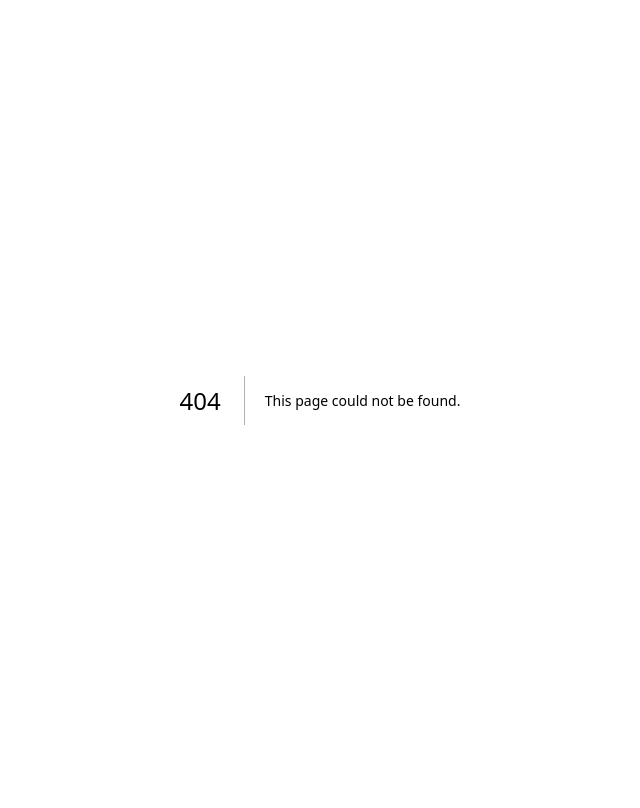
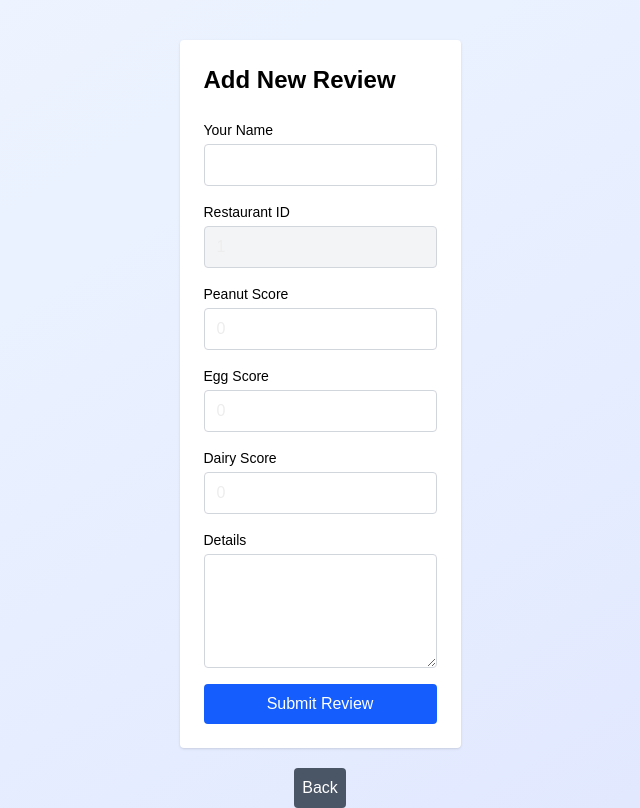
Before and after one commit to Zacpowerr/dinning-reviews-frontend-nextjs, a Next.js app: page /restaurants/1/reviews/new in a window 1280 px wide. Before the commit this address had no page. Shown: the whole page, without its empty margins (320-960 px from the left). Built offline with nearby package versions, Linux system fonts and the light colour scheme; no server answers.

Commit message:
Add New Review page and update RestaurantPage to include ReviewList; enhance styling for consistency

```diff
--- a/app/restaurants/[id]/page.tsx
+++ b/app/restaurants/[id]/page.tsx
@@ -2,6 +2,7 @@ import Head from "next/head";
 import RestaurantComponent from "../../components/Restaurant";
 import { getRestaurantById } from "../../lib/restaurantUtils";
 import BackButton from "@/app/components/BackButton";
+import ReviewListComponent from "@/app/components/ReviewList";
 
 export const dynamic = "force-dynamic";
 export default async function RestaurantPage({
@@ -22,9 +23,9 @@ export default async function RestaurantPage({
         />
         <meta name="viewport" content="width=device-width, initial-scale=1" />
       </Head>
-      <main>
+      <main className="px-20 min-h-screen bg-gradient-to-br from-blue-50 to-indigo-100 flex flex-col items-around justify-center">
         {restaurant && <RestaurantComponent restaurant={restaurant} />}
-        {restaurant && <ReviewListComponent restaurant={restaurant} />}
+        {restaurant && <ReviewListComponent id={restaurant.id} />}
         <BackButton target={"/restaurants"} />
       </main>
     </>
--- /dev/null
+++ b/app/restaurants/[id]/reviews/new/page.tsx
@@ -0,0 +1,169 @@
+"use client";
+
+import React, { useState } from "react";
+import BackButton from "@/app/components/BackButton";
+import { Review } from "@/types/Review";
+import { useParams } from "next/navigation";
+import { createReview } from "@/app/lib/reviewUtils";
+
+export default function NewReviewPage() {
+  const params = useParams();
+  const id = params.id; // This will be a string
+
+  const initialForm: Partial<Review> = {
+    userName: "",
+    restaurantId: Number(id),
+    peanutScore: 0,
+    eggScore: 0,
+    dairyScore: 0,
+    details: "",
+  };
+  const [form, setForm] = useState(initialForm);
+
+  const handleChange = (
+    e: React.ChangeEvent<HTMLInputElement | HTMLTextAreaElement>
+  ) => {
+    const { name, value, type } = e.target;
+    setForm((prev) => ({
+      ...prev,
+      [name]: type === "number" ? Number(value) : value,
+    }));
+  };
+
+  const handleSubmit = async (e: React.FormEvent) => {
+    e.preventDefault();
+    try {
+      const review = await createReview(form);
+      console.log("REVIEW", review);
+      alert(
+        `Review by: ${review.userName}\nRestaurant ID: ${review.restaurantId}\nPeanut Score: ${review.peanutScore}\nEgg Score: ${review.eggScore}\nDairy Score: ${review.dairyScore}\nDetails: ${review.details}`
+      );
+    } catch (e) {
+      alert("ERROR" + e);
+    }
+  };
+
+  return (
+    <main className="min-h-screen bg-gradient-to-br from-blue-50 to-indigo-100 flex flex-col items-center justify-center">
+      <div className="max-w-md mx-auto mt-10 p-6 bg-white rounded shadow">
+        <h1 className="text-2xl font-bold mb-6 text-black">Add New Review</h1>
+        <form onSubmit={handleSubmit} className="space-y-4">
+          <div>
+            <label
+              htmlFor="userName"
+              className="block text-sm font-medium text-black"
+            >
+              Your Name
+            </label>
+            <input
+              id="userName"
+              name="userName"
+              type="text"
+              value={form.userName}
+              onChange={handleChange}
+              required
+              className="mt-1 block w-full border border-gray-300 rounded px-3 py-2"
+            />
+          </div>
+          <div>
+            <label
+              htmlFor="restaurantId"
+              className="block text-sm font-medium text-black"
+            >
+              Restaurant ID
+            </label>
+            <input
+              id="restaurantId"
+              name="restaurantId"
+              type="number"
+              value={form.restaurantId}
+              readOnly
+              className="mt-1 block w-full border border-gray-300 rounded px-3 py-2 bg-gray-100"
+            />
+          </div>
+          <div>
+            <label
+              htmlFor="peanutScore"
+              className="block text-sm font-medium text-black"
+            >
+              Peanut Score
+            </label>
+            <input
+              id="peanutScore"
+              name="peanutScore"
+              type="number"
+              min={0}
+              max={5}
+              value={form.peanutScore}
+              onChange={handleChange}
+              required
+              className="mt-1 block w-full border border-gray-300 rounded px-3 py-2"
+            />
+          </div>
+          <div>
+            <label
+              htmlFor="eggScore"
+              className="block text-sm font-medium text-black"
+            >
+              Egg Score
+            </label>
+            <input
+              id="eggScore"
+              name="eggScore"
+              type="number"
+              min={0}
+              max={5}
+              value={form.eggScore}
+              onChange={handleChange}
+              required
+              className="mt-1 block w-full border border-gray-300 rounded px-3 py-2"
+            />
+          </div>
+          <div>
+            <label
+              htmlFor="dairyScore"
+              className="block text-sm font-medium text-black"
+            >
+              Dairy Score
+            </label>
+            <input
+              id="dairyScore"
+              name="dairyScore"
+              type="number"
+              min={0}
+              max={5}
+              value={form.dairyScore}
+              onChange={handleChange}
+              required
+              className="mt-1 block w-full border border-gray-300 rounded px-3 py-2"
+            />
+          </div>
+          <div>
+            <label
+              htmlFor="details"
+              className="block text-sm font-medium text-black"
+            >
+              Details
+            </label>
+            <textarea
+              id="details"
+              name="details"
+              value={form.details}
+              onChange={handleChange}
+              required
+              className="mt-1 block w-full border border-gray-300 rounded px-3 py-2"
+              rows={4}
+            />
+          </div>
+          <button
+            type="submit"
+            className="w-full bg-blue-600 text-white py-2 rounded hover:bg-blue-700 transition"
+          >
+            Submit Review
+          </button>
+        </form>
+      </div>
+      <BackButton target={`/restaurants/${params.id}`} />
+    </main>
+  );
+}
--- a/app/restaurants/new/page.tsx
+++ b/app/restaurants/new/page.tsx
@@ -3,7 +3,6 @@
 import BackButton from "@/app/components/BackButton";
 import { createRestaurant } from "@/app/lib/restaurantUtils";
 import { Restaurant } from "@/types/Restaurant";
-import Link from "next/link";
 import React, { useState } from "react";
 
 export default function NewRestaurantPage() {
@@ -32,8 +31,11 @@ export default function NewRestaurantPage() {
   };
 
   return (
+    <main className="min-h-screen bg-gradient-to-br from-blue-50 to-indigo-100 flex flex-col items-center justify-center">
       <div className="max-w-md mx-auto mt-10 p-6 bg-white rounded shadow">
-      <h1 className="text-2xl font-bold mb-6 text-black">Add New Restaurant</h1>
+        <h1 className="text-2xl font-bold mb-6 text-black">
+          Add New Restaurant
+        </h1>
         <form onSubmit={handleSubmit} className="space-y-4">
           <div>
             <label
@@ -76,7 +78,8 @@ export default function NewRestaurantPage() {
             Submit
           </button>
         </form>
+      </div>
       <BackButton target={"/restaurants"} />
-    </div>
+    </main>
   );
 }
--- a/app/restaurants/page.tsx
+++ b/app/restaurants/page.tsx
@@ -18,12 +18,14 @@ export default async function RestaurantsPage() {
         />
         <meta name="viewport" content="width=device-width, initial-scale=1" />
       </Head>
-      <div id="error-popover">defaulterror</div>
-      <main>
+      <main className="min-h-screen bg-gradient-to-br from-blue-50 to-indigo-100 flex flex-col items-center justify-center">
+        {/* <div id="error-popover"></div> */}
+        <RestaurantList restaurants={restaurants} />
         <Link href={"restaurants/new"}>
-          <button>New Restaurant</button>
+          <button className="w-full text-white font-bold bg-green-500 hover:bg-green-900 cursor-pointer p-2 rounded">
+            New Restaurant
+          </button>
         </Link>
-        <RestaurantList restaurants={restaurants} />
       </main>
     </>
   );
```
Lines whose indentation alone changed are shown as unchanged.
